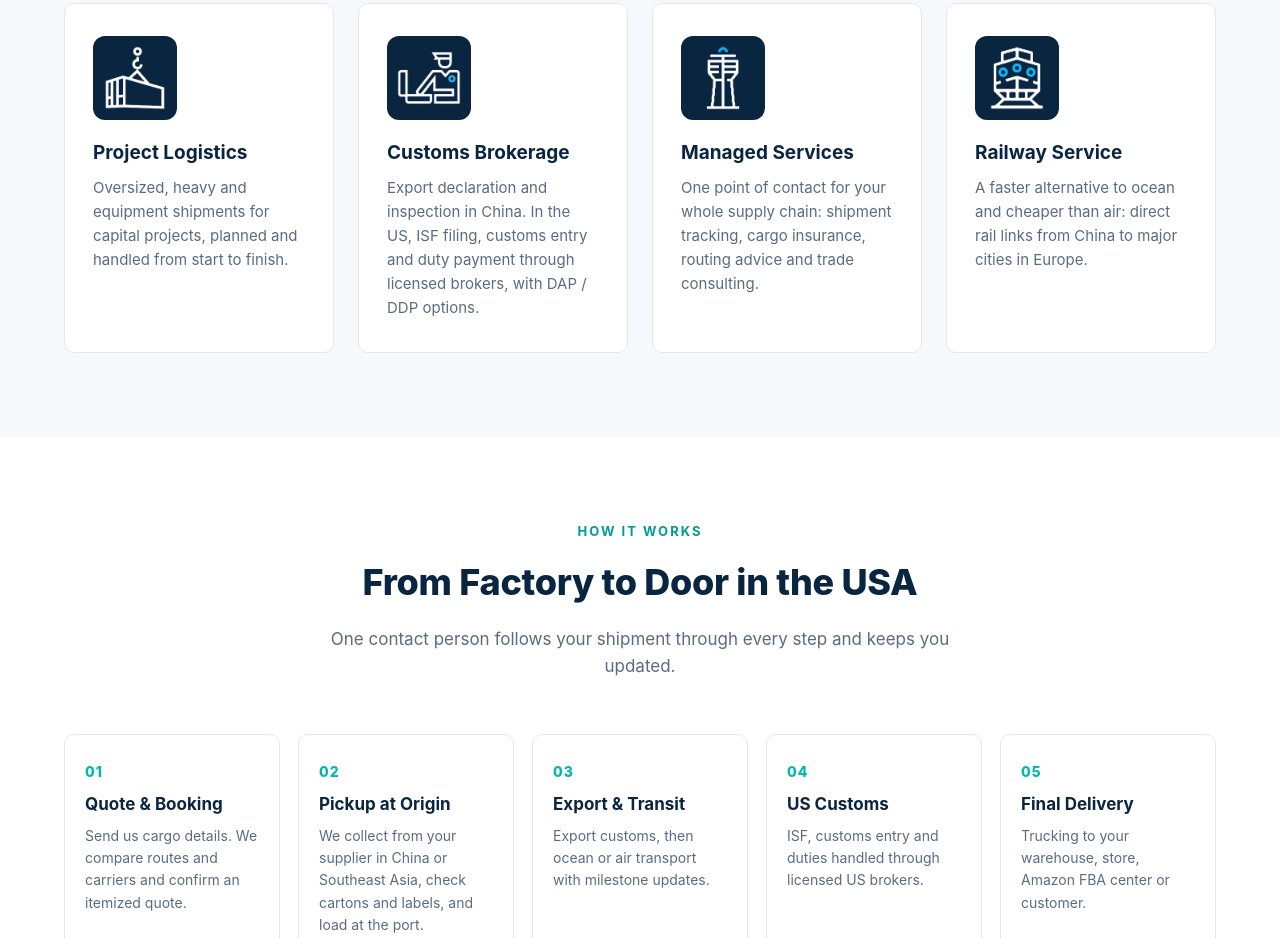
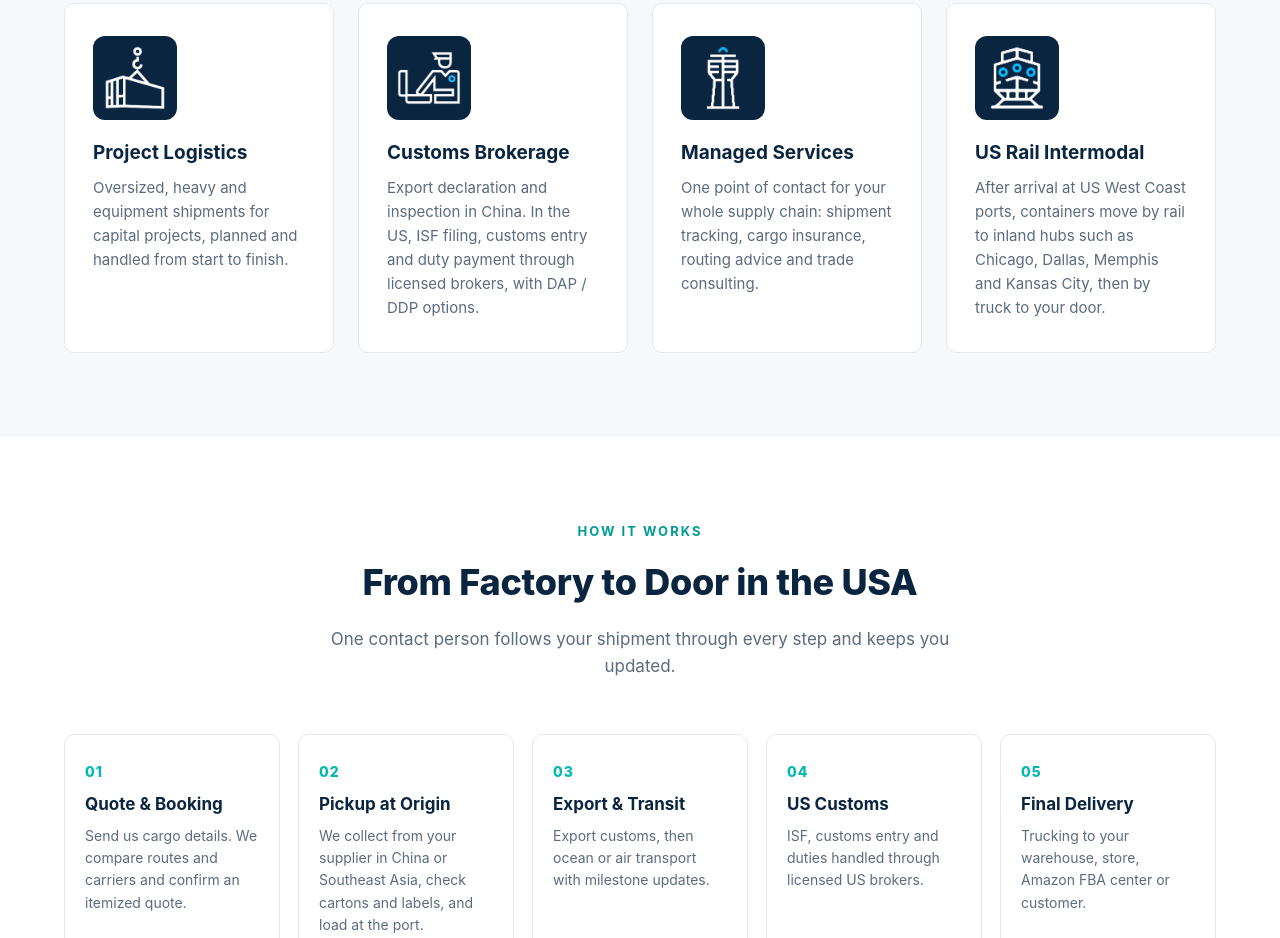
Before and after one commit to forrestzhang2026-cloud/enoch-website, a plain HTML site: page index.html in a window 1280 px wide. Shown: the part 2276-3214 px from the top of the page. Drawn offline with Linux system fonts and the light colour scheme.

Commit message:
Reframe rail service as US inland rail intermodal
Co-Authored-By: Claude Opus 5.5 <noreply@anthropic.com>

```diff
--- a/index.html
+++ b/index.html
@@ -435,8 +435,8 @@
       </div>
       <div class="svc">
         <div class="ico"><img src="img/services/rail.png" alt="" width="80" height="80" loading="lazy" /></div>
-        <h3 data-i18n="svc.8.t">Railway Service</h3>
-        <p data-i18n="svc.8.d">A faster alternative to ocean and cheaper than air: direct rail links from China to major cities in Europe.</p>
+        <h3 data-i18n="svc.8.t">US Rail Intermodal</h3>
+        <p data-i18n="svc.8.d">After arrival at US West Coast ports, containers move by rail to inland hubs such as Chicago, Dallas, Memphis and Kansas City, then by truck to your door.</p>
       </div>
     </div>
   </div>
@@ -680,7 +680,7 @@ const I18N = {
     "svc.5.t":"项目物流", "svc.5.d":"为设备和大型项目提供超大、超重货物运输，从方案规划到执行全程负责。",
     "svc.6.t":"报关清关", "svc.6.d":"国内出口报关和商检；在美国通过持牌报关行办理 ISF 申报、进口清关和关税缴纳，可选 DAP / DDP 条款。",
     "svc.7.t":"供应链管理", "svc.7.d":"整条供应链只对接一个团队：货物跟踪、货运保险、路线方案和国际贸易咨询。",
-    "svc.8.t":"铁路运输", "svc.8.d":"比海运快、比空运省：从中国直达欧洲主要城市的铁路班列。",
+    "svc.8.t":"美国铁路联运", "svc.8.d":"货到美西港口后，集装箱通过铁路转运到芝加哥、达拉斯、孟菲斯、堪萨斯城等内陆枢纽，再由卡车送到您的地址。",
     "proc.eyebrow":"服务流程", "proc.title":"从工厂到美国收货地址", "proc.desc":"一位专属对接人全程跟进您的货物，及时通报进度。",
     "proc.1.t":"询价与订舱", "proc.1.d":"发来货物信息，我们比较线路和船司/航司，确认分项报价。",
     "proc.2.t":"起运地提货", "proc.2.d":"到您在中国或东南亚的供应商处提货，检查箱子和标签，送港装柜。",
```
